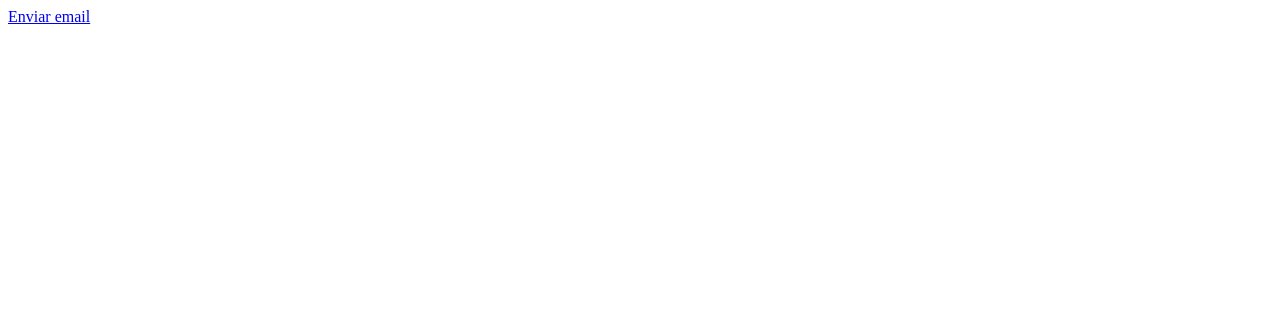
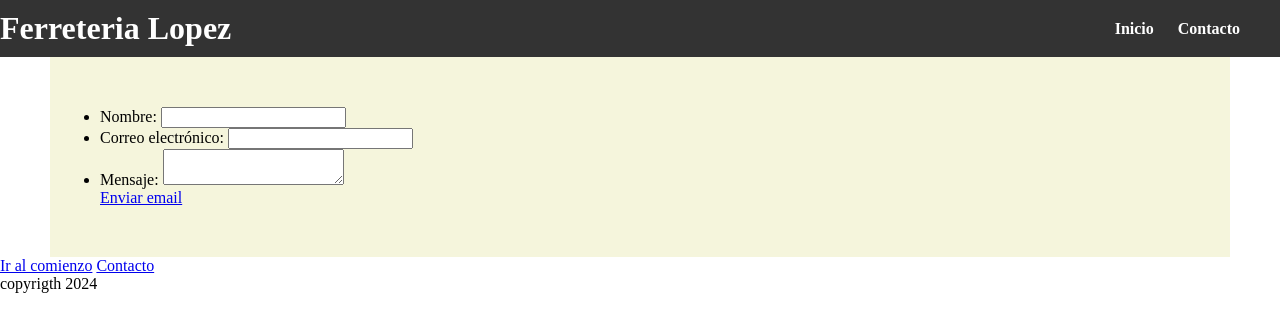
Before and after one commit to diegooeste/ferreteria-lopez, a plain HTML site: page contacto.html in a window 1280 px wide. Drawn offline with Linux system fonts and the light colour scheme.

Commit message:
actualizada ferreteria

```diff
--- /dev/null
+++ b/articulo.html
@@ -0,0 +1,42 @@
+<!DOCTYPE html>
+<html lang="es">
+    <head>
+        <meta charset="UTF-8">
+        <meta name="viewport" content="width=device-width, initial-scale=1.0">
+    <title> Ferreteria lopez </title>
+    <link rel="stylesheet" href="styles/styles.css">
+    </head>
+    <body>
+        <header>
+            <h1 id="titulo">Ferreteria Lopez</h1>
+            <nav>
+                <ul>
+                    <li><a href="index.html">Inicio</a></li>
+                    <li><a href="contacto.html">Contacto</a></li>
+                </ul>
+            </nav>
+        </header>
+        <main>
+            <div class="hero">
+                <h1>Articulo 1</h1>
+                <p>Lorem ipsum dolor sit amet, consectetur adipiscing elit. Sed varius, nulla ut tristique commodo, nulla lorem eleifend augue, vitae vestibulum nisl felis id quam. Donec placerat massa non tellus lobortis, placerat porta leo interdum. Aenean et nisl eu orci tempor suscipit maximus nec neque. Morbi a nulla lectus. Nam nulla lectus, vulputate non turpis at, molestie tincidunt felis. Nulla efficitur convallis lacus, id tincidunt tellus luctus nec. Maecenas at placerat orci. Vestibulum augue mi, mattis eu justo vitae, viverra posuere nibh.
+
+                    Nulla consequat ac mi eu lacinia. Aliquam blandit ut purus in gravida. Pellentesque vulputate velit aliquam metus lacinia, sodales elementum purus aliquam. Sed dapibus elit eu neque commodo commodo. Aenean mauris lectus, laoreet non erat in, dapibus rutrum quam. Curabitur at interdum enim, ac dignissim dolor. Aenean ultrices magna non malesuada pulvinar. Class aptent taciti sociosqu ad litora torquent per conubia nostra, per inceptos himenaeos. Nam cursus pellentesque sagittis. Nunc suscipit, libero sit amet viverra lobortis, sem risus luctus orci, vitae scelerisque massa diam nec ex. Interdum et malesuada fames ac ante ipsum primis in faucibus. Phasellus eu felis auctor, consequat urna sed, eleifend velit. Praesent rutrum tellus eget sagittis sagittis. Nam ornare quam nec eros sagittis elementum. Cras eget sollicitudin urna, a consequat odio.
+
+                    Quisque viverra nisi in justo volutpat, et mattis justo feugiat. Mauris vitae sem mollis mi venenatis gravida ut non ligula. Quisque est purus, lobortis non odio ut, eleifend volutpat orci. Vestibulum gravida ut nisi at cursus. Pellentesque bibendum ligula enim, in bibendum odio malesuada in. Cras id feugiat tortor, feugiat commodo felis. In hac habitasse platea dictumst.
+
+                    Curabitur ut eleifend mi, sit amet gravida metus. Aliquam vitae ipsum sit amet ante vehicula finibus. Phasellus at elit enim. Fusce sit amet neque in tortor posuere fermentum. Suspendisse potenti. Curabitur vel ligula sit amet nisi sagittis egestas quis et mauris. Pellentesque non justo a ex accumsan viverra. Phasellus porttitor condimentum commodo.
+
+                    Quisque commodo cursus maximus. Suspendisse rhoncus rhoncus vestibulum. Cras massa arcu, varius ut tincidunt id, dignissim ut ante. Praesent aliquam lectus ac nulla imperdiet sollicitudin. Duis ullamcorper aliquam finibus. Pellentesque quis viverra erat, vitae faucibus quam. Aliquam sapien urna, lobortis et justo quis, fringilla gravida velit. Suspendisse ultrices eu lectus at ullamcorper. Donec ac dolor eget purus luctus porta quis ullamcorper orci.</p>
+            </div>
+        </main>
+        <footer>
+            <a href="#titulo">Ir al comienzo</a>
+
+            <a href="mailto:diegez2017@gmail.com">Contacto</a>
+            <p>copyrigth 2024</p>
+
+        </footer>
+
+    </body>
+</html>
--- a/contacto.html
+++ b/contacto.html
@@ -1 +1,50 @@
-<a href="confirmacion.html">Enviar email</a>
+<!DOCTYPE html>
+<html lang="es">
+    <head>
+        <meta charset="UTF-8">
+        <meta name="viewport" content="width=device-width, initial-scale=1.0">
+    <title> Ferreteria lopez </title>
+    <link rel="stylesheet" href="styles/styles.css">
+    </head>
+    <body>
+        <header>
+            <h1 id="titulo">Ferreteria Lopez</h1>
+            <nav>
+                <ul>
+                    <li><a href="index.html">Inicio</a></li>
+                    <li><a href="contacto.html">Contacto</a></li>
+                </ul>
+            </nav>
+        </header>
+        <main>
+            <form action="/my-handling-form-page" method="post">
+                <ul>
+                  <li>
+                    <label for="name">Nombre:</label>
+                    <input type="text" id="name" name="user_name" />
+                  </li>
+                  <li>
+                    <label for="mail">Correo electrónico:</label>
+                    <input type="email" id="mail" name="user_mail" />
+                  </li>
+                  <li>
+                    <label for="msg">Mensaje:</label>
+                    <textarea id="msg" name="user_message"></textarea>
+                  </li>
+                </ul>
+              </form>
+
+
+
+            <a href="confirmacion.html">Enviar email</a>
+        </main>
+        <footer>
+            <a href="#titulo">Ir al comienzo</a>
+
+            <a href="mailto:diegez2017@gmail.com">Contacto</a>
+            <p>copyrigth 2024</p>
+
+        </footer>
+
+    </body>
+</html>
```
Also changed, not shown: index.html (+1 -0 lines).
